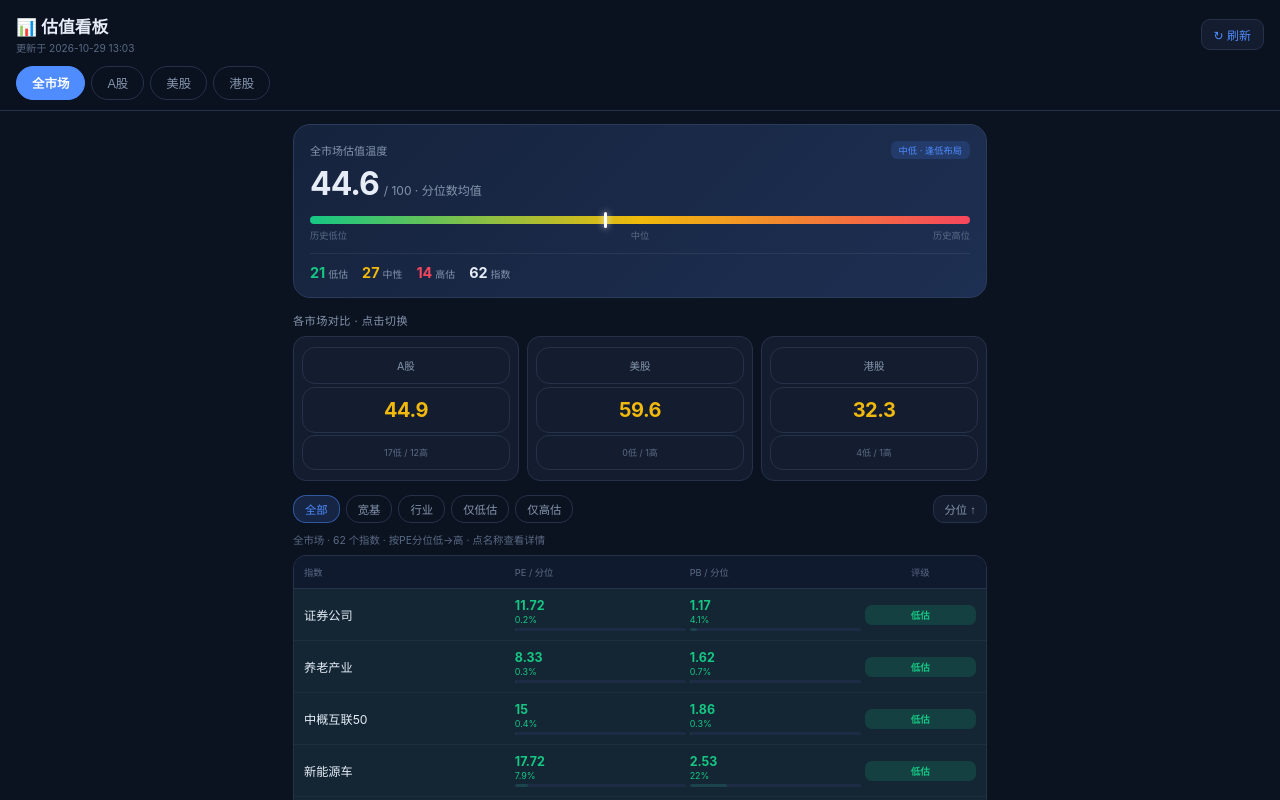
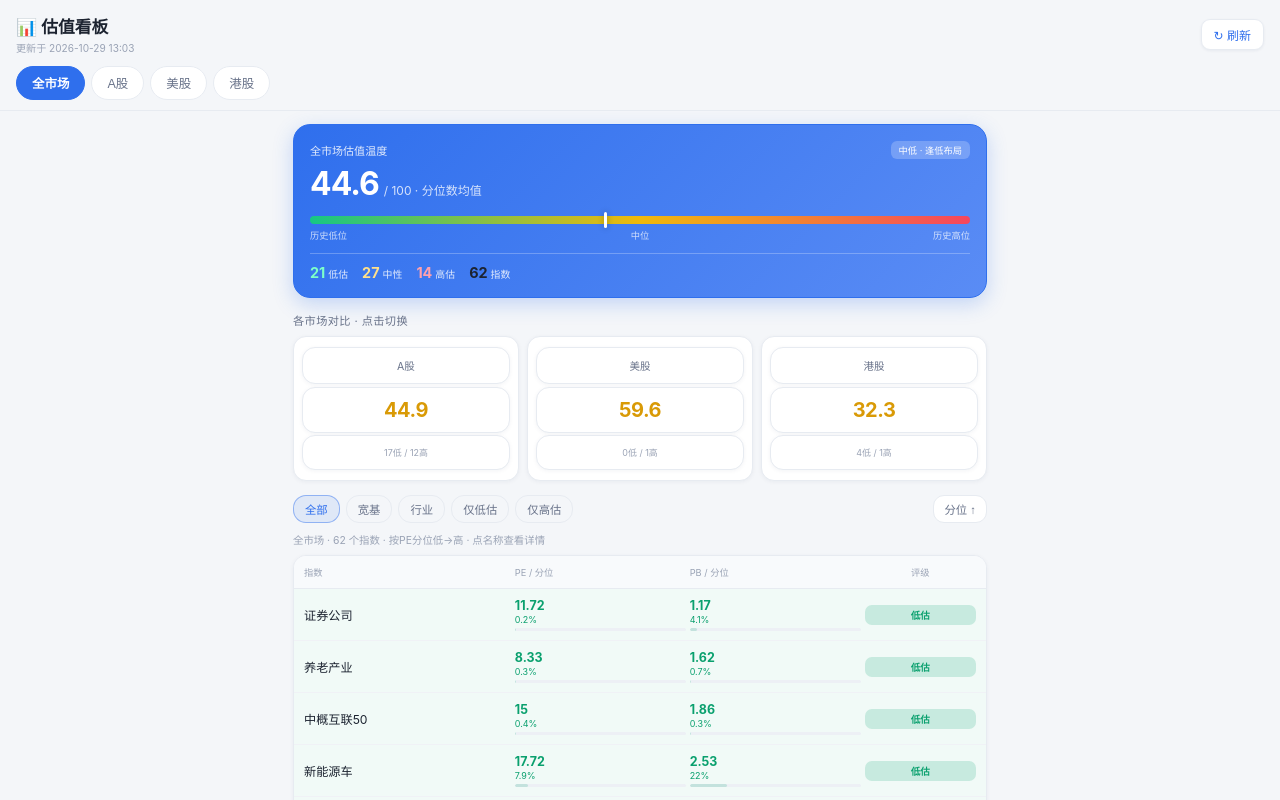
Before and after one commit to paipai20261018/valuation-dashboard, a plain HTML site: page index.html in a window 1280 px wide. Shown: the top 800 px of the page. Drawn offline with Linux system fonts and the light colour scheme.

Commit message:
v4: light theme like danjuan

```diff
--- a/index.html
+++ b/index.html
@@ -12,72 +12,72 @@
 <meta name="apple-mobile-web-app-status-bar-style" content="black-translucent">
 <style>
   :root{
-    --bg:#0b1220; --card:#141d2f; --line:#26324a;
-    --text:#e6edf7; --muted:#8595ad; --dim:#5a6b85; --accent:#4f8cff;
-    --green:#16c784; --yellow:#f0b90b; --red:#f6465d;
+    --bg:#f4f6f9; --card:#ffffff; --line:#e7ebf1;
+    --text:#1c2330; --muted:#69738a; --dim:#9aa3b5; --accent:#2f6fed;
+    --green:#0aa06e; --yellow:#d99a06; --red:#e0384e;
   }
   *{box-sizing:border-box;margin:0;padding:0;-webkit-tap-highlight-color:transparent}
   body{font-family:-apple-system,"PingFang SC","Microsoft YaHei",sans-serif;
-    background:var(--bg);color:var(--text);min-height:100vh;padding-bottom:40px;font-size:15px}
-  header{padding:14px 16px 0;position:sticky;top:0;background:rgba(11,18,32,.96);
+    background:var(--bg);color:var(--text);min-height:100vh;padding-bottom:40px;font-size:15px;-webkit-font-smoothing:antialiased}
+  header{padding:14px 16px 0;position:sticky;top:0;background:rgba(244,246,249,.96);
     backdrop-filter:blur(14px);z-index:20;border-bottom:1px solid var(--line)}
   .top{display:flex;justify-content:space-between;align-items:center;margin-bottom:11px}
   .top h1{font-size:1.05rem;font-weight:600}
   .top .sub{font-size:.63rem;color:var(--dim);margin-top:2px}
-  #refresh{border:1px solid var(--line);background:var(--card);color:var(--accent);
+  #refresh{border:1px solid var(--line);background:var(--card);box-shadow:0 1px 3px rgba(20,40,80,.06);color:var(--accent);
     padding:6px 12px;border-radius:9px;font-size:.75rem}
   #refresh:active{transform:scale(.95)}
   /* 市场切换 */
   .mkts{display:flex;gap:6px;padding-bottom:10px;overflow-x:auto;scrollbar-width:none}
   .mkts::-webkit-scrollbar{display:none}
-  .mkts button{flex:0 0 auto;border:1px solid var(--line);background:transparent;color:var(--muted);
+  .mkts button{flex:0 0 auto;border:1px solid var(--line);background:#fff;color:var(--muted);
     padding:7px 15px;border-radius:19px;font-size:.78rem;transition:.18s;white-space:nowrap}
   .mkts button.on{background:var(--accent);border-color:var(--accent);color:#fff;font-weight:600}
   main{padding:13px;max-width:720px;margin:0 auto}
 
   /* 温度卡片 */
-  .hero{background:linear-gradient(135deg,#16233d,#1d2f52);border:1px solid #2b3b5c;
+  .hero{background:linear-gradient(135deg,#2f6fed,#5a8cf5);border:1px solid #2f6fed;box-shadow:0 6px 20px rgba(47,111,237,.25);
     border-radius:17px;padding:16px;margin-bottom:11px}
-  .hero .lbl{font-size:.69rem;color:var(--muted);display:flex;justify-content:space-between;align-items:center}
-  .hero .lbl .badge{font-size:.58rem;padding:2px 8px;border-radius:6px;background:rgba(79,140,255,.16);color:var(--accent)}
+  .hero .lbl{font-size:.69rem;color:rgba(255,255,255,.85);display:flex;justify-content:space-between;align-items:center}
+  .hero .lbl .badge{font-size:.58rem;padding:2px 8px;border-radius:6px;background:rgba(255,255,255,.22);color:#fff}
   .hero .val{font-size:2rem;font-weight:700;letter-spacing:-1px;margin-top:5px}
-  .hero .val small{font-size:.75rem;font-weight:400;color:var(--muted);margin-left:5px;letter-spacing:0}
+  .hero .val{color:#fff}.hero .val small{font-size:.75rem;font-weight:400;color:rgba(255,255,255,.8);margin-left:5px;letter-spacing:0}
   .gauge{height:8px;border-radius:5px;margin-top:13px;position:relative;
     background:linear-gradient(90deg,#16c784,#f0b90b,#f6465d)}
   .gauge i{position:absolute;top:-4px;width:3px;height:16px;background:#fff;border-radius:2px;
-    box-shadow:0 0 7px rgba(255,255,255,.9);transition:left .5s}
-  .gl{display:flex;justify-content:space-between;font-size:.58rem;color:var(--dim);margin-top:4px}
+    box-shadow:0 0 6px rgba(0,0,0,.3);transition:left .5s}
+  .gl{display:flex;justify-content:space-between;font-size:.58rem;color:rgba(255,255,255,.75);margin-top:4px}
   .mins{display:flex;gap:14px;margin-top:11px;padding-top:10px;border-top:1px solid rgba(255,255,255,.07)}
-  .mins div{font-size:.62rem;color:var(--muted)}
-  .mins b{font-size:.9rem;font-weight:700;margin-right:3px}
+  .mins{border-top:1px solid rgba(255,255,255,.25)!important}.mins div{font-size:.62rem;color:rgba(255,255,255,.85)}
+  .mins b{font-size:.9rem;font-weight:700;margin-right:3px;color:#fff}
 
   /* 市场对比 */
   .cmps{font-size:.7rem;color:var(--muted);margin:14px 0 8px;letter-spacing:.4px}
   .cmp{display:grid;grid-template-columns:repeat(3,1fr);gap:8px;margin-bottom:12px}
-  .cmp div{background:var(--card);border:1px solid var(--line);border-radius:13px;padding:10px 8px;text-align:center;transition:.18s}
-  .cmp div.on{border-color:var(--accent);background:rgba(79,140,255,.09)}
+  .cmp div{background:var(--card);border:1px solid var(--line);border-radius:13px;padding:10px 8px;text-align:center;transition:.18s;box-shadow:0 1px 4px rgba(20,40,80,.05)}
+  .cmp div.on{border-color:var(--accent);background:rgba(47,111,237,.07)}
   .cmp .nm2{font-size:.66rem;color:var(--muted);margin-bottom:3px}
   .cmp .tv{font-size:1.25rem;font-weight:700;letter-spacing:-.5px}
   .cmp .st{font-size:.56rem;color:var(--dim);margin-top:2px}
 
   /* 数据表格（数据网站风格） */
-  .tbl{background:var(--card);border:1px solid var(--line);border-radius:13px;overflow:hidden}
+  .tbl{background:var(--card);border:1px solid var(--line);border-radius:13px;overflow:hidden;box-shadow:0 1px 4px rgba(20,40,80,.05)}
   .thead,.trow{display:grid;grid-template-columns:minmax(86px,1.15fr) .95fr .95fr .62fr;gap:4px;
     align-items:center;padding:9px 10px}
-  .thead{background:#101a2e;color:var(--dim);font-size:.58rem;border-bottom:1px solid var(--line)}
-  .trow{border-bottom:1px solid rgba(255,255,255,.04);font-size:.72rem}
+  .thead{background:#f8fafc;color:var(--dim);font-size:.58rem;border-bottom:1px solid var(--line)}
+  .trow{border-bottom:1px solid #f0f2f6;font-size:.72rem}
   .trow:last-child{border:none}
   .trow .nm{font-size:.76rem}
-  .trow.low{background:rgba(22,199,132,.05)}
-  .trow.high{background:rgba(246,70,93,.05)}
+  .trow.low{background:rgba(10,160,110,.055)}
+  .trow.high{background:rgba(224,56,78,.05)}
   .cell .v{font-weight:700;font-size:.78rem}
   .cell .p{font-size:.56rem;margin-top:1px}
-  .mini{height:3px;background:#1e2b44;border-radius:2px;margin-top:3px;position:relative;overflow:hidden}
+  .mini{height:3px;background:#edf0f5;border-radius:2px;margin-top:3px;position:relative;overflow:hidden}
   .mini i{position:absolute;left:0;top:0;height:100%;border-radius:2px}
   .rate{font-size:.6rem;padding:3px 0;text-align:center;border-radius:7px;font-weight:600}
-  .detail{background:#101a2e;font-size:.62rem;color:var(--muted);padding:8px 12px 9px;line-height:1.7;
+  .detail{background:#f8fafc;font-size:.62rem;color:var(--muted);padding:8px 12px 9px;line-height:1.7;
     border-bottom:1px solid var(--line)}
-  .bg-low{background:rgba(22,199,132,.16)}.bg-mid{background:rgba(240,185,11,.16)}.bg-high{background:rgba(246,70,93,.16)}
+  .bg-low{background:rgba(10,160,110,.18)}.bg-mid{background:rgba(217,154,6,.18)}.bg-high{background:rgba(224,56,78,.18)}
   .tag{font-size:.55rem;padding:1px 5px;border-radius:4px;margin-left:4px;vertical-align:1.5px;background:rgba(79,140,255,.14);color:var(--accent)}
 
   /* 次级筛选 */
@@ -86,7 +86,7 @@
   .chips::-webkit-scrollbar{display:none}
   .chips button{flex:0 0 auto;border:1px solid var(--line);background:transparent;color:var(--muted);
     padding:5px 11px;border-radius:13px;font-size:.71rem}
-  .chips button.on{background:rgba(79,140,255,.16);border-color:rgba(79,140,255,.5);color:var(--accent)}
+  .chips button.on{background:rgba(47,111,237,.1);border-color:rgba(47,111,237,.45);color:var(--accent)}
   .sortbtn{border:1px solid var(--line);background:var(--card);color:var(--muted);
     padding:5px 10px;border-radius:11px;font-size:.71rem;white-space:nowrap}
   .cnt{font-size:.65rem;color:var(--dim);margin-bottom:8px}
@@ -155,9 +155,9 @@ function renderHero() {
   $('#tempVal').textContent = s.temp;
   $('#tempPin').style.left = Math.min(97, Math.max(3, s.temp)) + '%';
   $('#mins').innerHTML = `
-    <div><b style="color:var(--green)">${s.low}</b>低估</div>
-    <div><b style="color:var(--yellow)">${s.mid}</b>中性</div>
-    <div><b style="color:var(--red)">${s.high}</b>高估</div>
+    <div><b style="color:#7dffc9">${s.low}</b>低估</div>
+    <div><b style="color:#ffe08a">${s.mid}</b>中性</div>
+    <div><b style="color:#ffa1ae">${s.high}</b>高估</div>
     <div><b style="color:var(--text)">${s.count}</b>指数</div>`;
 }
 
```
